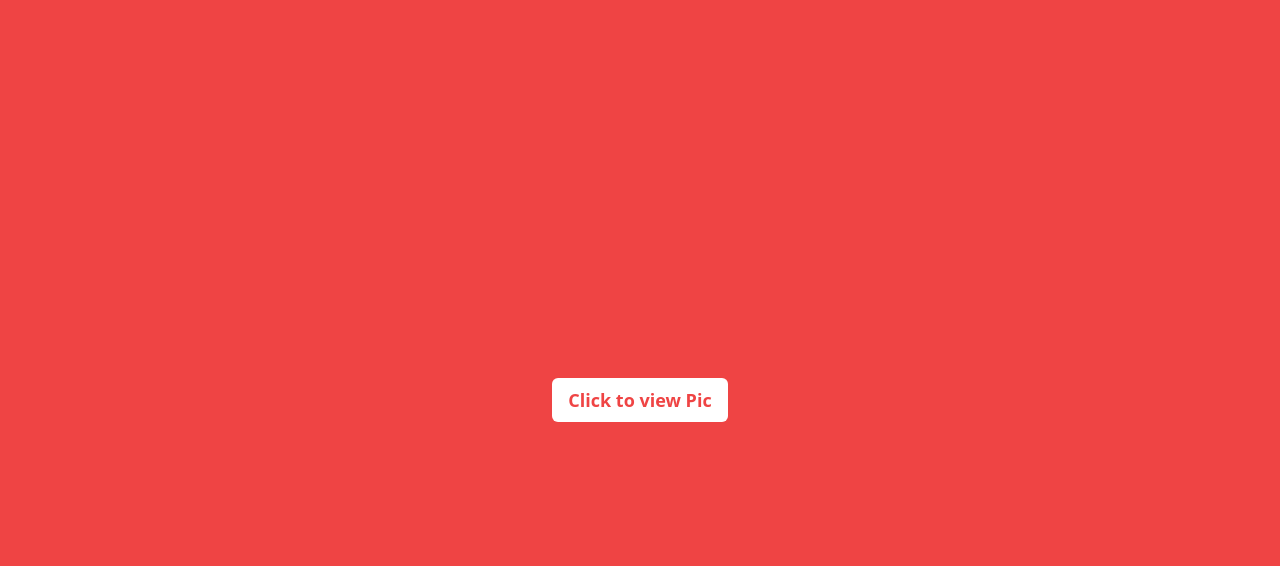
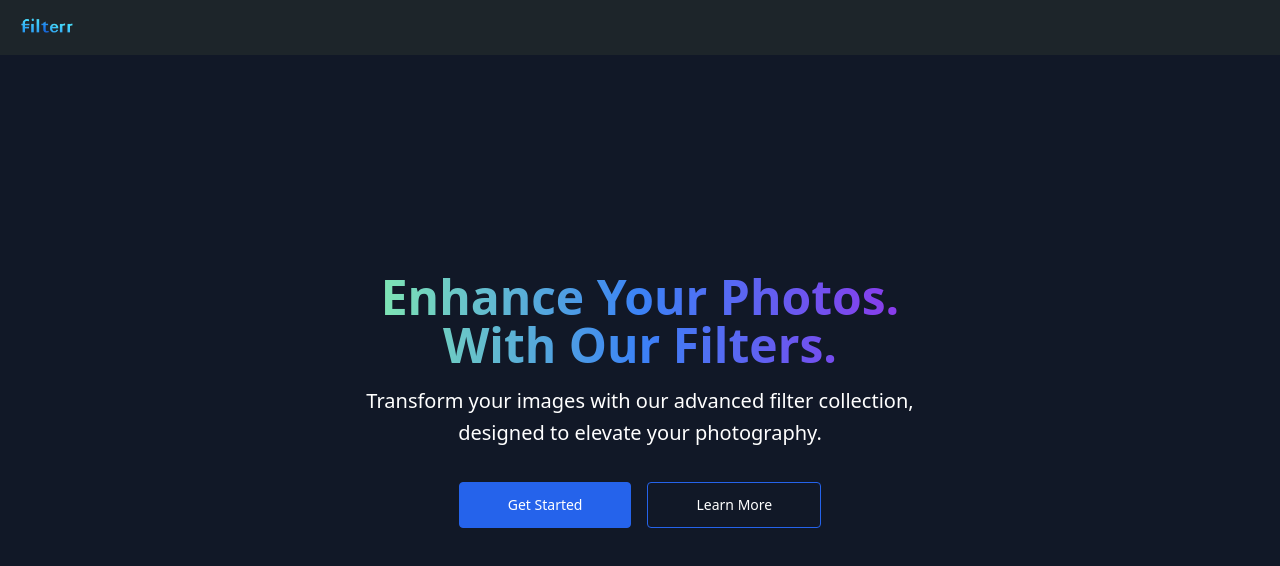
Before and after one commit to NouhaylaEnnadri/Filterr, a React (Vite) app in the folder client/: page / in a window 1280 px wide. Shown: the top 566 px of the page. Built offline with nearby package versions, Linux system fonts and the light colour scheme.

Commit message:
landiing page

```diff
--- a/client/src/App.jsx
+++ b/client/src/App.jsx
@@ -25,11 +25,7 @@ const App = () => {
   return (
     <>
       {!showPic && (
-        <div className="overflow-hidden h-screen">
-          <div className="flex h-screen">
             <Landing onClick={handleButtonClick} />
-          </div>
-        </div>
       )}
       {showPic && (
         <div className="overflow-hidden h-screen">
--- a/client/src/assets/index.js
+++ b/client/src/assets/index.js
@@ -14,8 +14,10 @@ import vignette from "./vignette_filter.png";
 import warmth from "./warmth_filter.png";
 import water from "./watercolor_filter.png";
 import lens from "./lens_flare_filter.png";
+import hero from "./hero.png";
 
 export {
+  hero,
   lens,
   water,
   warmth,
--- a/client/src/components/Landing.jsx
+++ b/client/src/components/Landing.jsx
@@ -1,15 +1,74 @@
-import React from 'react';
+import React, { useState } from 'react';
+import { hero } from "../assets";
+import { Param } from '.';
 
 const Landing = ({ onClick }) => {
+  const [showModal, setShowModal] = useState(false);
+
+  const openModal = () => {
+    setShowModal(true);
+  };
+
+  const closeModal = () => {
+    setShowModal(false);
+  };
+
   return (
-    <div className="h-screen w-screen bg-red-500 flex justify-center items-center">
-      <button
-        className="bg-white text-red-500 px-4 py-2 rounded-md font-semibold text-lg"
-        onClick={onClick} // Pass onClick handler received from props
-      >
-        Click to view Pic
-      </button>
+    <>
+      <Param/>
+      <section className="bg-gray-900 text-white">
+        <div className="mx-auto max-w-screen-xl px-4 py-32 lg:flex lg:h-screen lg:items-center">
+          <div className="mx-auto max-w-3xl text-center">
+            <h1 className="bg-gradient-to-r from-green-300 via-blue-500 to-purple-600 bg-clip-text text-3xl font-extrabold text-transparent sm:text-5xl">
+              Enhance Your Photos.
+              <span className="sm:block"> With Our Filters. </span>
+            </h1>
+            <p className="mx-auto mt-4 max-w-xl sm:text-xl/relaxed">
+              Transform your images with our advanced filter collection, designed to elevate your photography.
+            </p>
+            <div className="mt-8 flex flex-wrap justify-center gap-4">
+              <a
+                className="block w-full rounded border border-blue-600 bg-blue-600 px-12 py-3 text-sm font-medium text-white hover:bg-transparent hover:text-white focus:outline-none focus:ring active:text-opacity-75 sm:w-auto"
+                href="#"
+                onClick={onClick}
+              >
+                Get Started
+              </a>
+              <button
+                className="block w-full rounded border border-blue-600 px-12 py-3 text-sm font-medium text-white  hover:bg-transparent focus:outline-none focus:ring active:bg-blue-500 sm:w-auto"
+                onClick={openModal}
+              >
+                Learn More
+              </button>
+            </div>
+          </div>
+        </div>
+      </section>
+
+      {showModal && (
+  <div className="fixed inset-0 flex items-center justify-center z-50 bg-black bg-opacity-50 ">
+    <div className="bg-white p-8 rounded-md m-40">
+      <h2 className="text-lg font-semibold mb-4">How Our Filter App Works</h2>
+      <p className="text-gray-700 ">
+        Our filter app allows you to modify your original images without altering the filtered versions.
+        With our app, any filter applied will only affect the original image, preserving the integrity of
+        your filtered versions. This ensures that you can experiment with different filters without
+        compromising the quality of your images.
+      </p>
+      <div className="flex justify-end mt-4">
+        <button
+          className="px-4 py-2 text-sm font-medium text-gray-800 bg-gray-100 rounded-md hover:bg-gray-200 focus:outline-none focus:ring"
+          onClick={closeModal}
+        >
+          Close
+        </button>
+      </div>
     </div>
+  </div>
+)}
+
+
+    </>
   );
 };
 
```
Also changed, not shown: client/src/assets/hero.png (added), 15 other files (tests, documents, lock files or other folders).
